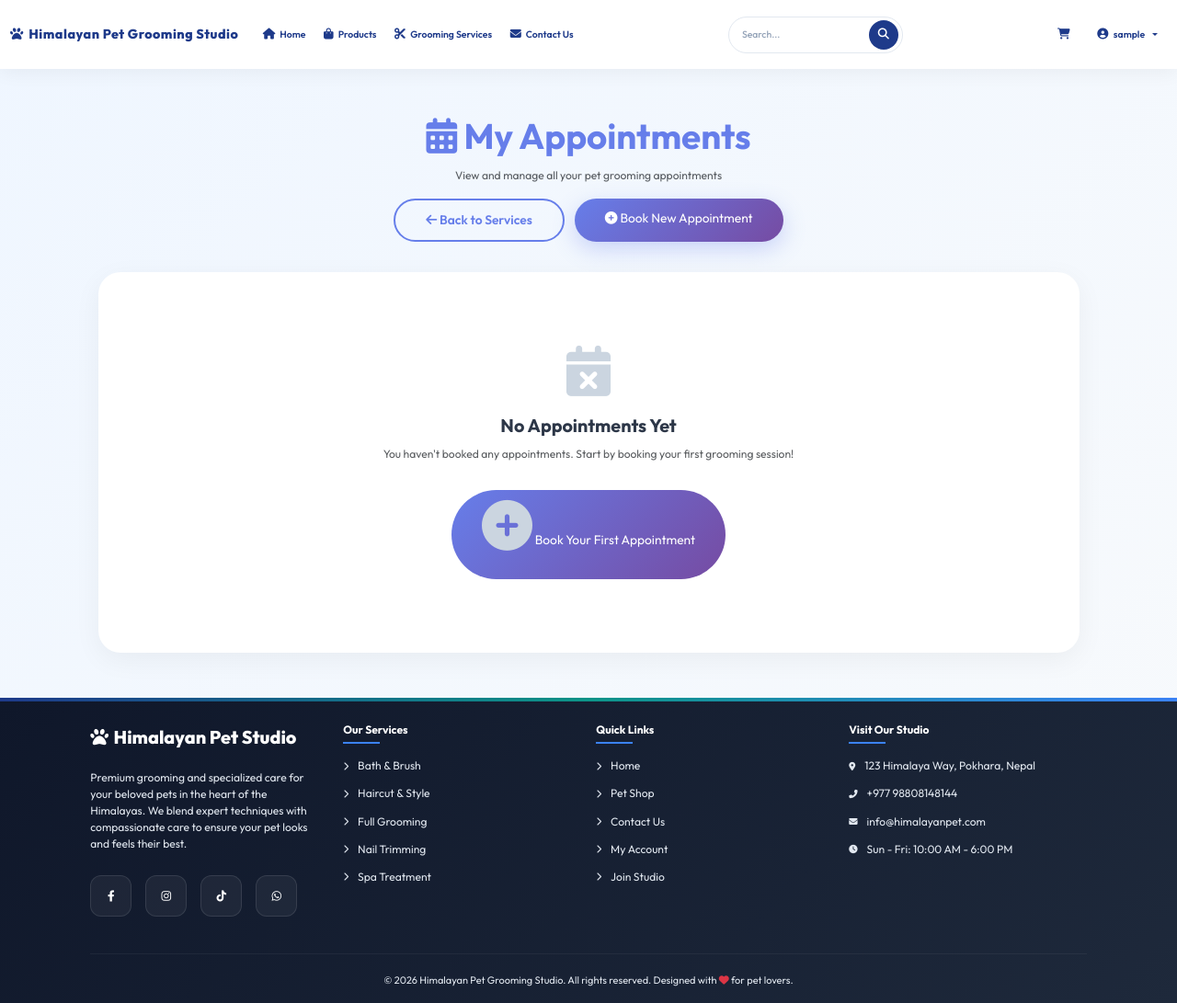
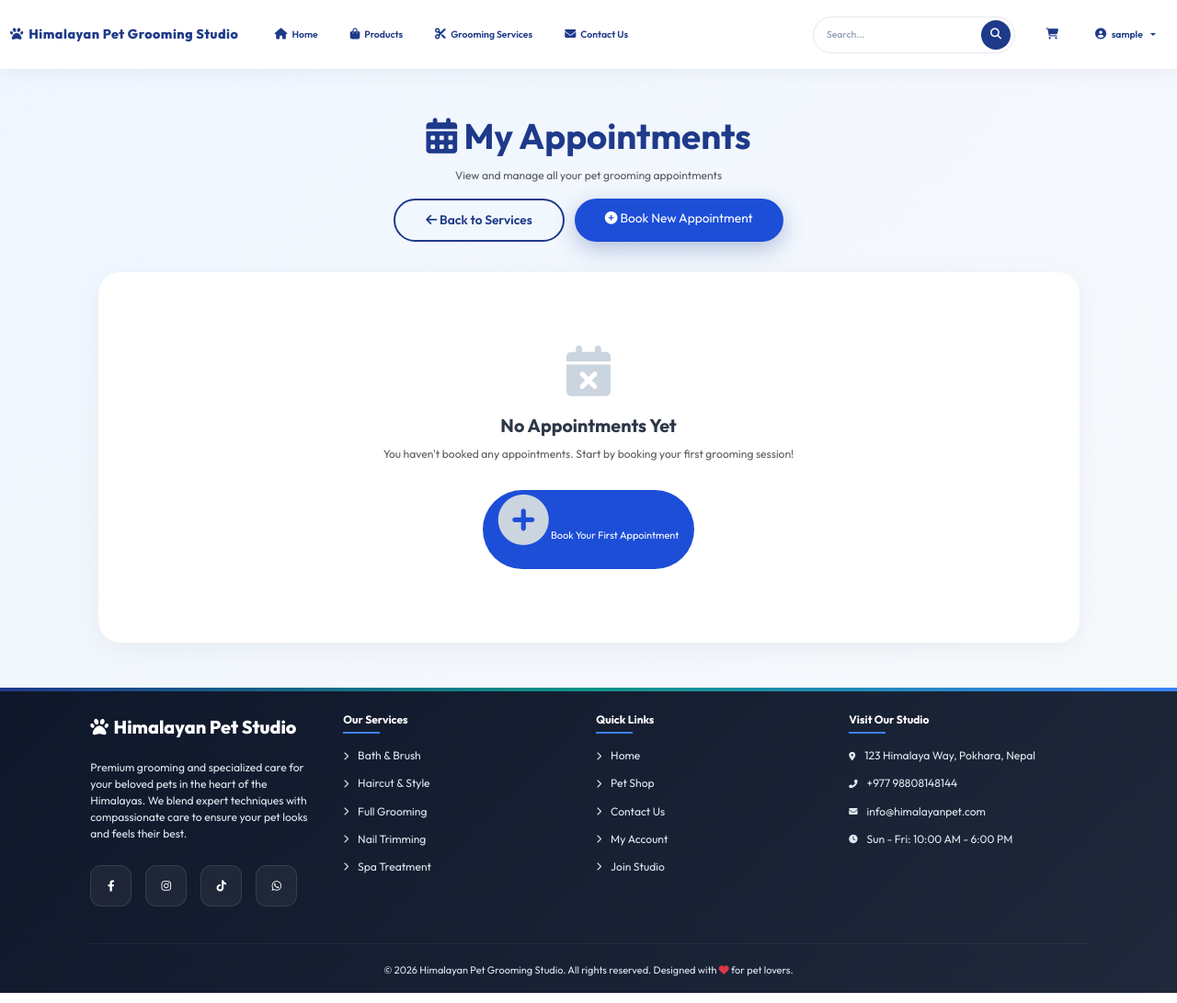
Before and after one commit to Munapoon/Himalayan-Pet-Grooming-Studio, a Django app: page /appointments/ in a window 1280 px wide. Shown: the whole page at 92% size. Run offline with Django 5.2, Linux system fonts and the light colour scheme; the visitor is signed in with stand-in values (Sample User, id 1); data that the repository does not hold is empty.

Commit message:
Fix dynamic services. and appointment validation.

```diff
--- a/frontend/static/css/base.css
+++ b/frontend/static/css/base.css
@@ -42,8 +42,8 @@ html {
 
     /* Search pill: input + button always side by side */
     .nav-search-pill {
-        width: 190px !important;
-        min-width: 160px !important;
+        width: 220px !important;
+        min-width: 180px !important;
         padding: 3px 4px 3px 12px !important;
         gap: 5px !important;
     }
@@ -186,8 +186,10 @@ body.no-pt {
 /* Auth buttons container: NEVER shrink, always visible, proper gap */
 .navbar-collapse>.d-flex.align-items-center {
     flex-shrink: 0 !important;
-    margin-left: auto !important;
-    gap: 10px !important;
+    margin-left: 16px !important;
+    /* exactly 16px between search and right group */
+    gap: 16px !important;
+    /* exactly 16px between each button in the right group */
 }
 
 .navbar-brand {
@@ -201,10 +203,10 @@ body.no-pt {
 }
 
 .nav-link {
-    font-size: 1.05rem;
+    font-size: 1.1rem;
     font-weight: 600;
     color: #1e3a8a !important;
-    padding: 0.45rem 0.8rem !important;
+    padding: 0.55rem 1rem !important;
     border-radius: 50px;
     transition: all 0.3s cubic-bezier(0.4, 0, 0.2, 1);
     display: flex;
@@ -238,12 +240,12 @@ body.no-pt {
     justify-content: center;
     font-weight: 700;
     color: #1e3a8a !important;
-    padding: 0.45rem 1.2rem !important;
+    padding: 0.55rem 1.4rem !important;
     border-radius: 50px;
     transition: all 0.3s;
     background: transparent !important;
     border: 1.5px solid #1e3a8a !important;
-    font-size: 1.05rem;
+    font-size: 1.1rem;
     gap: 6px;
     text-decoration: none !important;
     white-space: nowrap;
@@ -263,8 +265,8 @@ body.no-pt {
     color: white !important;
     font-weight: 700;
     border-radius: 50px;
-    padding: 0.45rem 1.4rem !important;
-    font-size: 1.05rem;
+    padding: 0.55rem 1.6rem !important;
+    font-size: 1.1rem;
     border: none !important;
     transition: all 0.3s;
     box-shadow: 0 4px 12px rgba(30, 58, 138, 0.2);
@@ -289,13 +291,14 @@ body.no-pt {
     border-radius: 50px;
     padding: 3px 4px 3px 16px;
     border: 1.5px solid #e2e8f0;
-    width: 260px;
-    min-width: 180px;
+    width: 320px;
+    min-width: 200px;
     height: 40px;
     transition: all 0.3s ease;
     margin: 0 !important;
     flex-shrink: 1;
     gap: 6px;
+    margin-left: auto !important;
 }
 
 .nav-search-pill:focus-within {
@@ -322,9 +325,9 @@ body.no-pt {
     background: #1e3a8a;
     color: #ffffff;
     border: none;
-    width: 34px;
-    height: 34px;
-    min-width: 34px;
+    width: 38px;
+    height: 38px;
+    min-width: 38px;
     border-radius: 50%;
     display: flex;
     align-items: center;
--- a/frontend/templates/appointments/appointment_list.html
+++ b/frontend/templates/appointments/appointment_list.html
@@ -8,17 +8,17 @@
     <!-- Header Section -->
     <div class="row mb-5">
         <div class="col-12 text-center">
-            <h1 class="display-4 fw-bold mb-3" style="color: #667eea;">
+            <h1 class="display-4 fw-bold mb-3" style="color: #1e3a8a;">
                 <i class="fas fa-calendar-alt"></i> My Appointments
             </h1>
             <p class="text-muted mb-4">View and manage all your pet grooming appointments</p>
             <div class="d-flex justify-content-center gap-3 flex-wrap">
                 <a href="{% url 'service_list' %}" class="btn btn-outline-secondary btn-lg px-5 py-3"
-                    style="border-radius: 50px; border: 2px solid #667eea; color: #667eea; font-weight: 600; transition: all 0.3s ease;">
+                    style="border-radius: 50px; border: 2px solid #1e3a8a; color: #1e3a8a; font-weight: 600; transition: all 0.3s ease;">
                     <i class="fas fa-arrow-left"></i> Back to Services
                 </a>
                 <a href="{% url 'appointment_create' %}" class="btn btn-primary btn-lg px-5 py-3"
-                    style="border-radius: 50px; background: linear-gradient(135deg, #667eea 0%, #764ba2 100%); border: none; box-shadow: 0 8px 24px rgba(102, 126, 234, 0.3);">
+                    style="border-radius: 50px; background: #1e3a8a; border: none; box-shadow: 0 8px 24px rgba(30, 58, 138, 0.3);">
                     <i class="fas fa-plus-circle"></i> Book New Appointment
                 </a>
             </div>
@@ -112,8 +112,8 @@
                 <h3>No Appointments Yet</h3>
                 <p class="text-muted">You haven't booked any appointments. Start by booking your first grooming session!
                 </p>
-                <a href="{% url 'appointment_create' %}" class="btn btn-primary btn-lg px-5 py-3"
-                    style="border-radius: 50px; background: linear-gradient(135deg, #667eea 0%, #764ba2 100%); border: none;">
+                <a href="{% url 'appointment_create' %}" class="btn btn-primary px-4 py-2"
+                    style="border-radius: 50px; background: #1e3a8a; border: none;">
                     <i class="fas fa-plus-circle"></i> Book Your First Appointment
                 </a>
             </div>
--- a/frontend/templates/base.html
+++ b/frontend/templates/base.html
@@ -18,7 +18,7 @@
     <link rel="preconnect" href="https://fonts.gstatic.com" crossorigin>
     <link href="https://fonts.googleapis.com/css2?family=Outfit:wght@300;400;500;600;700;800;900&display=swap"
         rel="stylesheet">
-    <link rel="stylesheet" href="{% static 'css/base.css' %}?v=5">
+    <link rel="stylesheet" href="{% static 'css/base.css' %}?v=8">
     {% block extra_css %}{% endblock %}
 </head>
 
@@ -38,7 +38,7 @@
 
             <div class="collapse navbar-collapse gap-2" id="navbarNav">
                 <!-- Main Nav Links (Closer to Brand) -->
-                <ul class="navbar-nav me-auto ms-lg-2 gap-0">
+                <ul class="navbar-nav me-auto ms-lg-4 gap-3">
                     <li class="nav-item">
                         <a class="nav-link {% if request.resolver_match.url_name == 'home' %}active{% endif %}"
                             href="{% url 'home' %}">
@@ -78,7 +78,7 @@
 
                     {% if user.is_authenticated %}
                     <!-- Cart & User profile -->
-                    <a class="nav-link position-relative px-2" href="{% url 'products:cart' %}">
+                    <a class="nav-link position-relative d-flex align-items-center" href="{% url 'products:cart' %}">
                         <i class="fas fa-shopping-cart fa-lg"></i>
                         {% if cart_count > 0 %}
                         <span class="position-absolute top-0 start-100 translate-middle badge rounded-pill bg-danger"
```
Also changed, not shown: backend/appointments/forms.py (+20 -1 lines), backend/appointments/models.py (+26 -4 lines), frontend/templates/appointments/appointment_form.html (+8 -0 lines), backend/accounts/migrations/0002_alter_contact_table.py (added), backend/appointments/migrations/0005_alter_appointment_service_alter_service_slug_and_more.py (added), backend/appointments/migrations/0006_alter_appointment_service_alter_service_slug_and_more.py (added), backend/products/migrations/0001_initial.py (added).
